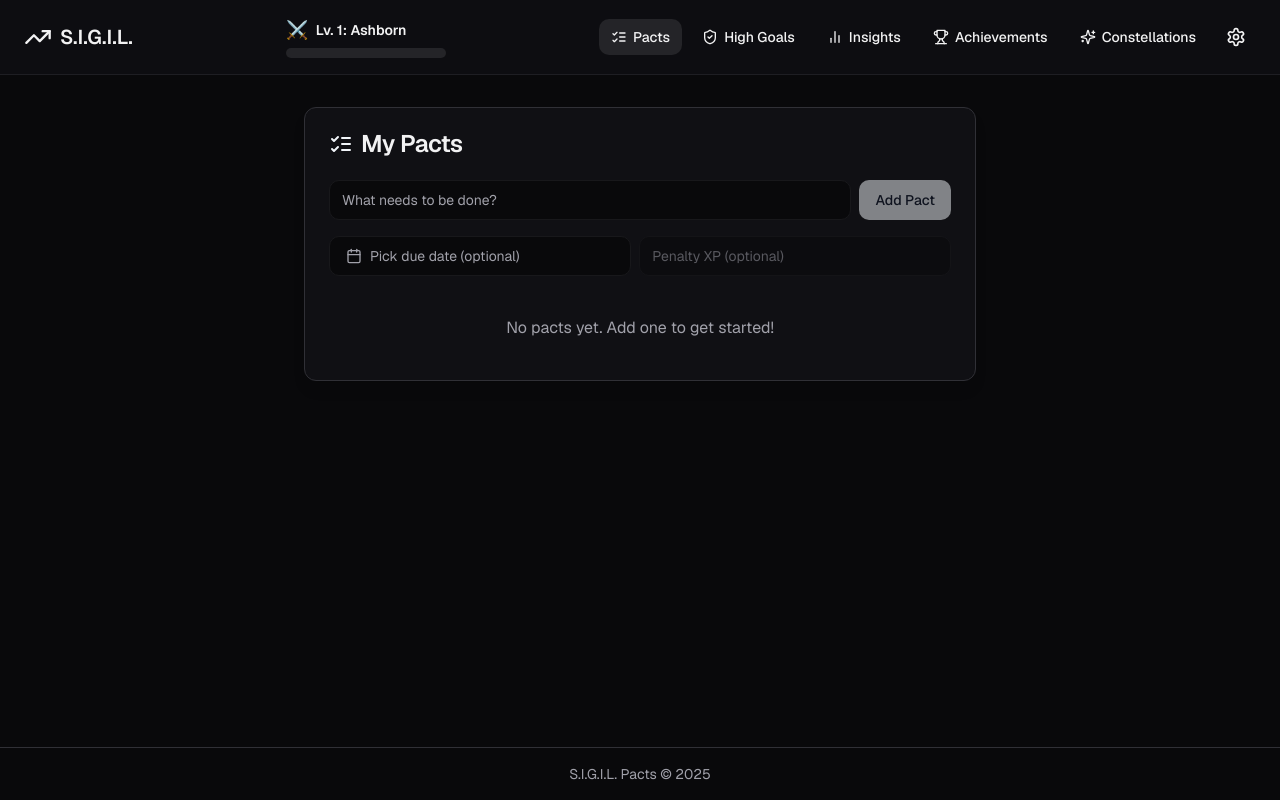
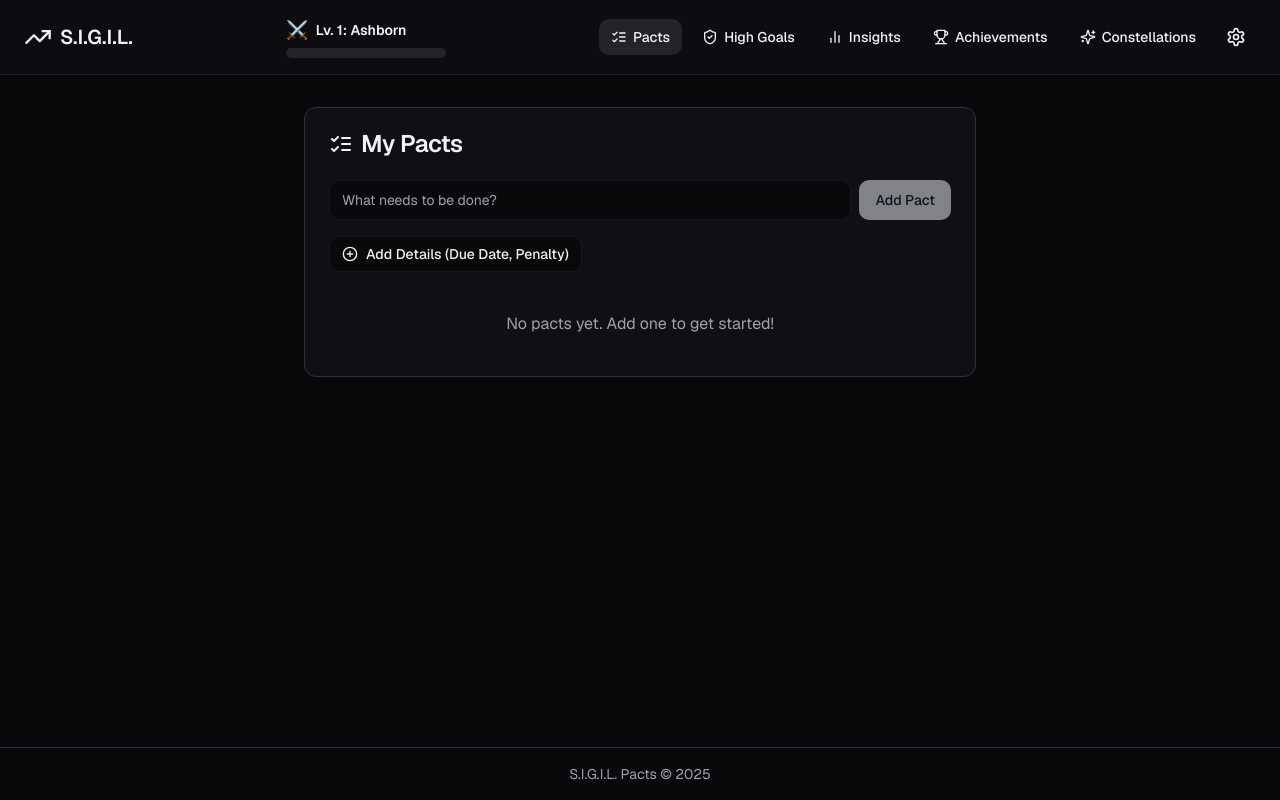
Before and after one commit to Abhi9818-max/SIGIL-clean, a Next.js app: page /todo in a window 1280 px wide. Built offline with nearby package versions, Linux system fonts and the light colour scheme.

Commit message:
hide pick due date and penality xp and give user button to show that

```diff
--- a/src/app/todo/page.tsx
+++ b/src/app/todo/page.tsx
@@ -5,9 +5,9 @@ import { Button } from '@/components/ui/button';
 import { Input } from '@/components/ui/input';
 import { Checkbox } from '@/components/ui/checkbox';
 import { ScrollArea } from '@/components/ui/scroll-area';
-import { Card, CardContent, CardHeader, CardTitle, CardDescription } from '@/components/ui/card';
+import { Card, CardContent, CardHeader, CardTitle } from '@/components/ui/card';
 import { useTodos } from '@/components/providers/TodoProvider';
-import { ListChecks, Trash2, CalendarIcon, CalendarDays, ShieldAlert } from 'lucide-react';
+import { ListChecks, Trash2, CalendarIcon, CalendarDays, ShieldAlert, PlusCircle } from 'lucide-react';
 import Header from '@/components/layout/Header';
 import { cn } from '@/lib/utils';
 import { useUserRecords } from '@/components/providers/UserRecordsProvider';
@@ -18,6 +18,8 @@ import { Label } from '@/components/ui/label';
 import { Separator } from '@/components/ui/separator';
 
 const AddPactForm = ({ onAddItem, newItemText, setNewItemText, newDueDate, setNewDueDate, newPenalty, setNewPenalty }: any) => {
+  const [showAdvanced, setShowAdvanced] = useState(false);
+
   const handleDateSelect = (date: Date | undefined) => {
     if (newDueDate && date && startOfDay(newDueDate).getTime() === startOfDay(date).getTime()) {
       setNewDueDate(undefined);
@@ -32,6 +34,14 @@ const AddPactForm = ({ onAddItem, newItemText, setNewItemText, newDueDate, setNe
       setNewPenalty(undefined);
     }
   }, [newDueDate, setNewPenalty]);
+
+  useEffect(() => {
+    // If advanced options are hidden, clear the values
+    if (!showAdvanced) {
+      setNewDueDate(undefined);
+      setNewPenalty(undefined);
+    }
+  }, [showAdvanced, setNewDueDate, setNewPenalty]);
 
   return (
     <div className="space-y-4">
@@ -52,7 +62,14 @@ const AddPactForm = ({ onAddItem, newItemText, setNewItemText, newDueDate, setNe
             Add Pact
           </Button>
       </div>
-      <div className="flex flex-col sm:flex-row gap-2">
+
+      {!showAdvanced ? (
+        <Button variant="outline" size="sm" onClick={() => setShowAdvanced(true)} className="w-full sm:w-auto">
+          <PlusCircle className="mr-2 h-4 w-4" />
+          Add Details (Due Date, Penalty)
+        </Button>
+      ) : (
+        <div className="flex flex-col sm:flex-row gap-2 animate-fade-in-up">
           <div className="flex-grow">
             <Label htmlFor="due-date-button" className="sr-only">Due Date</Label>
             <Popover>
@@ -92,6 +109,7 @@ const AddPactForm = ({ onAddItem, newItemText, setNewItemText, newDueDate, setNe
             />
           </div>
         </div>
+      )}
     </div>
   );
 };
```
Lines whose indentation alone changed are shown as unchanged.
